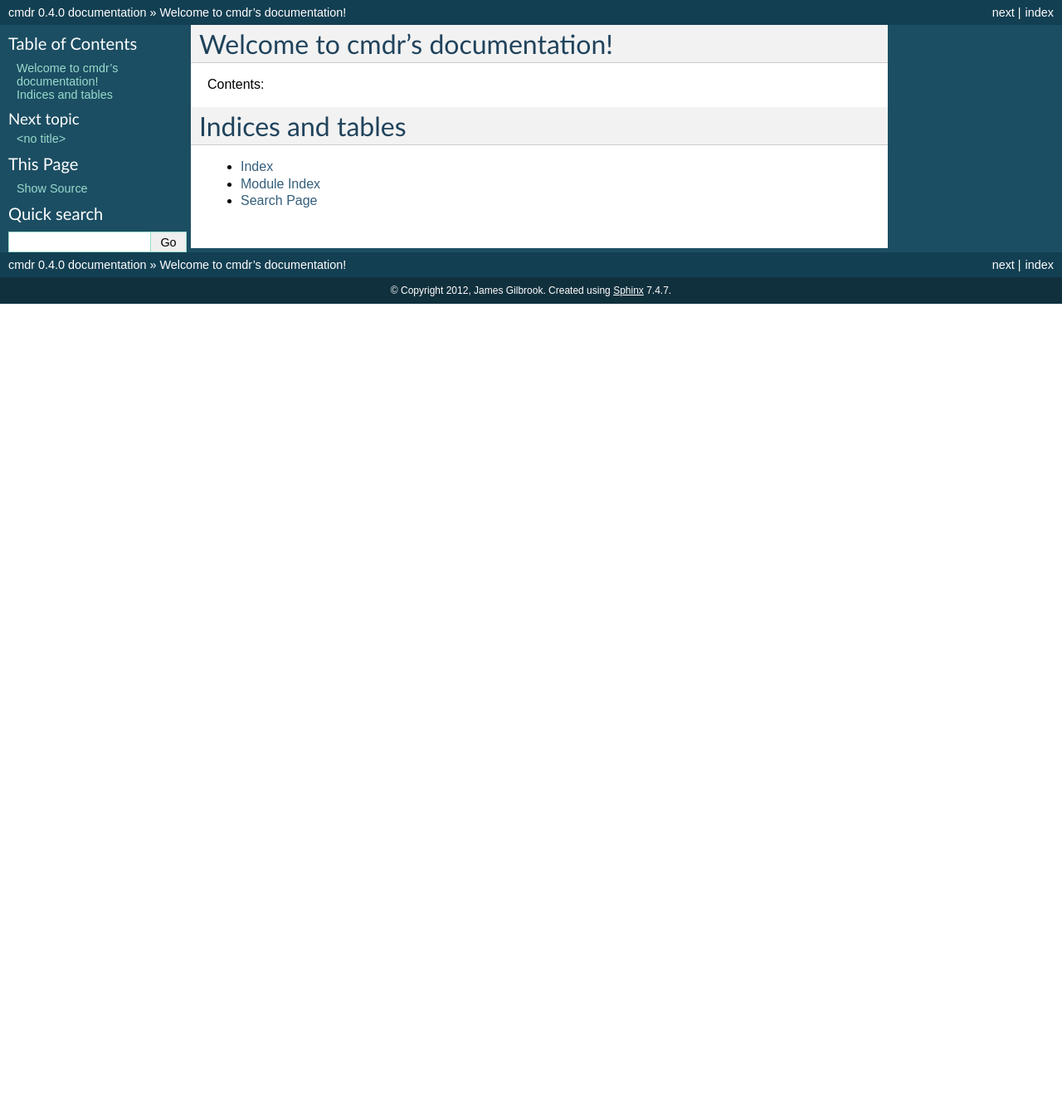
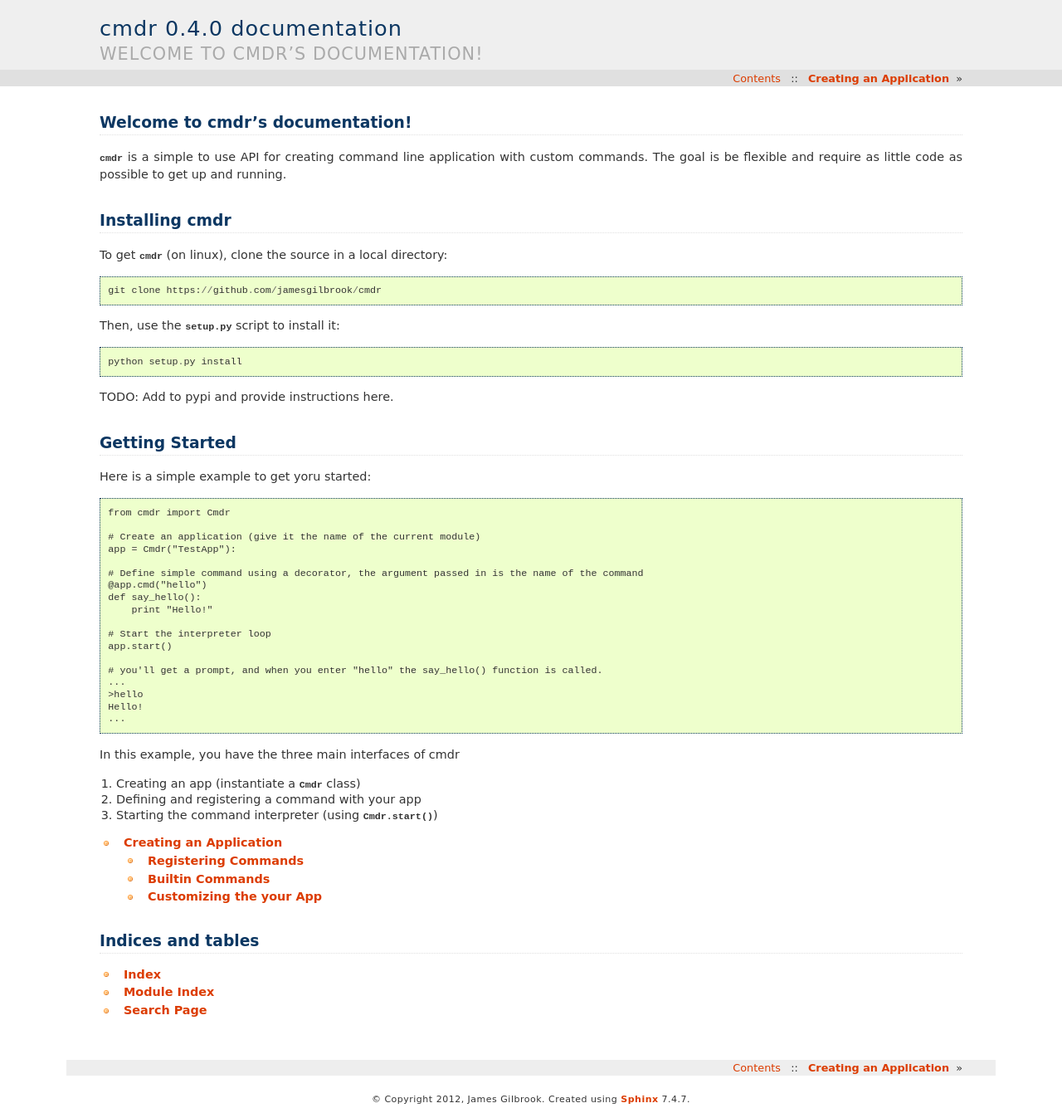
Before and after one commit to gilbrookie/cmdr, a Sphinx documentation site: the page built from docs/index.rst, in a window 1280 px wide. Shown: the whole page at 83% size. Built offline with Sphinx 7.4.7, drawn with Linux system fonts in a browser that asks for light colours; before the commit the page ends 900 px from its top, so only the background shows below that.

Commit message:
Started adding documentation, updated the sphinx config

```diff
--- a/docs/applications.rst
+++ b/docs/applications.rst
@@ -0,0 +1,47 @@
+Creating an Application
+=======================
+
+To create your own command line interpreter, you need to create an application, by creating a
+:class:`Cmdr` object.  The :class:`Cmdr` class provides all the necessary functionality to run,
+all it needs is  a set of commands to run (See Registering commands).
+
+:class:`Cmdr` takes only a name argument to create an application.::
+
+    # test.py
+    import cmdr
+    app = cmdr.Cmdr("TestApp")
+    ...
+
+The *name* argument can be any string. This name is used to provide a nice welcome message for you
+when the application is started.
+
+Registering Commands
+--------------------
+
+:class:`Cmdr` provides two methods for registering commands with a application.
+
+*Register_cmd(cmd) method*
+*@cmd decorator*
+
+Builtin Commands
+-----------------
+All applications come builtin with a help and an exit command.
+*help/?* will print out the available commands and their help strings
+*exit/q* will stop the interpreter from executing and exit.
+
+
+Customizing the your App
+------------------------
+
+The following can be modified using the optional paramters in :class:`Cmdr`:
+
+* Welcome Message - The string shown when the application starts.
+* Exit Message - The string shown as the application closes.
+* Prompt - you can change the defautl "->" prompt string.
+
+::
+
+    c = Cmdr("TestApp",
+             intro_msg="TestApp - just what you always wanted",
+             exit_msg="See ya!"
+             prompt="=>")
--- a/docs/conf.py
+++ b/docs/conf.py
@@ -91,7 +91,7 @@ pygments_style = 'sphinx'
 
 # The theme to use for HTML and HTML Help pages.  See the documentation for
 # a list of builtin themes.
-html_theme = 'default'
+html_theme = 'haiku'
 
 # Theme options are theme-specific and customize the look and feel of a theme
 # further.  For a list of options available for each theme, see the
--- a/docs/index.rst
+++ b/docs/index.rst
@@ -6,7 +6,50 @@
 Welcome to cmdr's documentation!
 ================================
 
-Contents:
+:mod:`cmdr` is a simple to use API for creating command line application with custom commands. The goal is be flexible and require as little code as possible to get up and running.
+
+Installing cmdr
+===============
+To get :mod:`cmdr` (on linux), clone the source in a local directory::
+
+    git clone https://github.com/jamesgilbrook/cmdr
+
+Then, use the :mod:`setup.py` script to install it::
+
+    python setup.py install
+
+TODO: Add to pypi and provide instructions here.
+
+Getting Started
+===============
+Here is a simple example to get yoru started:
+
+::
+
+    from cmdr import Cmdr
+
+    # Create an application (give it the name of the current module)
+    app = Cmdr("TestApp"):
+
+    # Define simple command using a decorator, the argument passed in is the name of the command
+    @app.cmd("hello")
+    def say_hello():
+        print "Hello!"
+
+    # Start the interpreter loop
+    app.start()
+
+    # you'll get a prompt, and when you enter "hello" the say_hello() function is called.
+    ...
+    >hello
+    Hello!
+    ...
+
+In this example, you have the three main interfaces of cmdr
+
+#. Creating an app (instantiate a :class:`Cmdr` class)
+#. Defining and registering a command with your app
+#. Starting the command interpreter (using :meth:`Cmdr.start()`)
 
 .. toctree::
    :maxdepth: 2
@@ -15,7 +58,6 @@ Contents:
    commands.rst
 
 
-
 Indices and tables
 ==================
 
```
